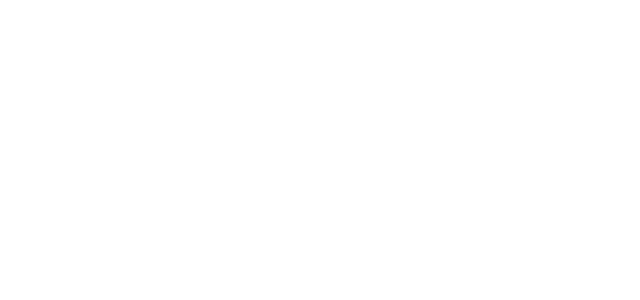
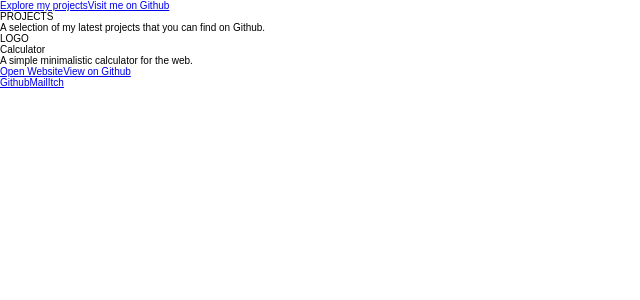
Before and after one commit to TwentyFiveSoftware/twentyfive.dev, a React (Create React App) app: page / in a window 1280 px wide. Shown: the top 300 px of the page, without its empty margins (0-640 px from the left). Built offline with nearby package versions, Linux system fonts and the light colour scheme.

Commit message:
Added html skeleton.

```diff
--- a/src/App.js
+++ b/src/App.js
@@ -7,7 +7,39 @@
 export default function App() {
     return (
         <div className="app">
+            <div className={'landing-zone'}>
+                <div className={'landing-zone__background-image'}/>
+                <div className={'landing_zone__logo'}></div>
 
+                <div className={'landing-zone__bottom'}>
+                    <a href={'#projects'} className={'button button--filled'}>Explore my projects</a>
+                    <a href={'https://www.github.com/TwentyFiveSoftware'} className={'button'}>Visit me on Github</a>
+                </div>
+            </div>
+            <div className={'projects-zone'} id={'projects'}>
+                <div className={'projects-zone__title-container'}>
+                    <div className={'projects-zone__title'}>PROJECTS</div>
+                    <div className={'projects-zone__subtitle'}>A selection of my latest projects that you can find on Github.</div>
+                </div>
+                <div className={'projects-zone__list'}>
+                    <div className={'project'}>
+                        <div className={'project__image'}>LOGO</div>
+                        <div className={'project__info'}>
+                            <div className={'project__name'}>Calculator</div>
+                            <div className={'project__description'}>A simple minimalistic calculator for the web.</div>
+                            <div className={'project__buttons'}>
+                                <a href={'https://twentyfivesoftware.github.io/calculator/'} className={'button'}>Open Website</a>
+                                <a href={'https://www.github.com/TwentyFiveSoftware/calculator'} className={'button'}>View on Github</a>
+                            </div>
+                        </div>
+                    </div>
+                </div>
+            </div>
+            <div className={'footer'}>
+                <a href={'https://www.github.com/TwentyFiveSoftware'}>Github</a>
+                <a href={'mailto:TwentyFiveSoftware@gmail.com'}>Mail</a>
+                <a href={'https://twentyfive.itch.io/'}>Itch</a>
+            </div>
         </div>
     );
 }
--- a/src/style/style.css
+++ b/src/style/style.css
@@ -23,8 +23,4 @@
   overflow: hidden;
 }
 
-.app {
-  height: 100vh;
-}
-
 /*# sourceMappingURL=style.css.map */
--- a/src/style/style.scss
+++ b/src/style/style.scss
@@ -23,7 +23,3 @@
     background-color: var(--color-white);
     overflow: hidden;
 }
-
-.app {
-    height: 100vh;
-}
```
Also changed, not shown: 1 other file (tests, documents, lock files or other folders).
